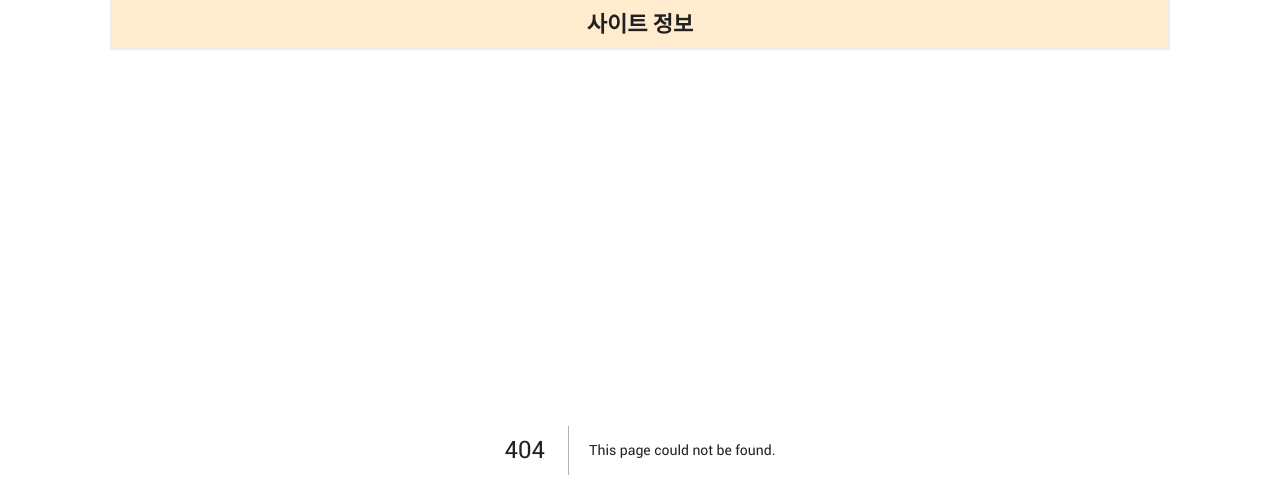
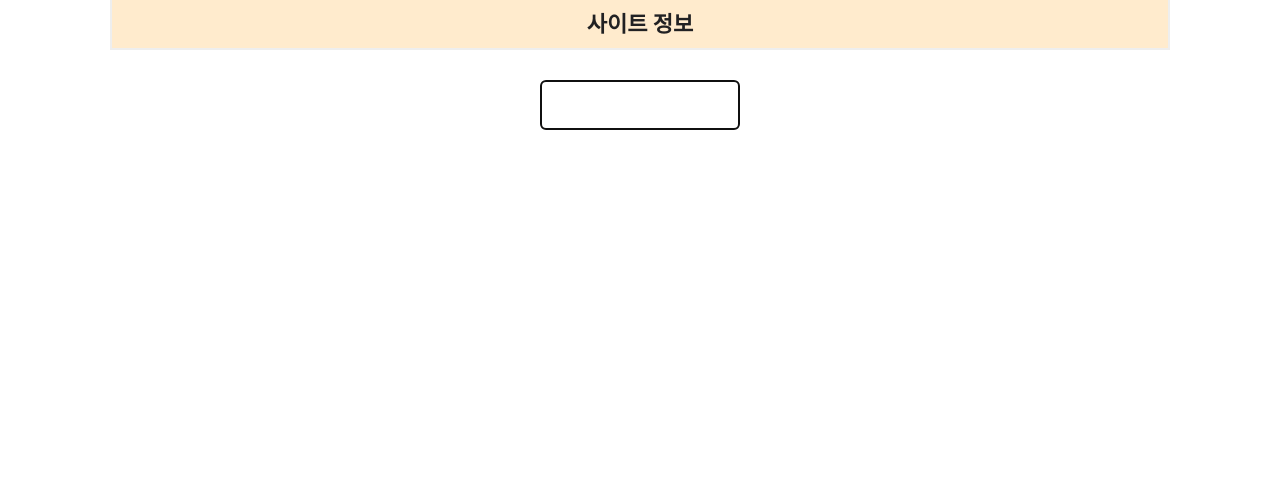
Before and after one commit to khwoo/yujingxue, a Next.js app: page /login in a window 1280 px wide. Before the commit this address had no page. Shown: the top 498 px of the page. Built offline with nearby package versions, Linux system fonts and the light colour scheme; a web font is replaced by a local one.

Commit message:
비밀번호 추가

```diff
--- a/next.config.js
+++ b/next.config.js
@@ -8,5 +8,8 @@ module.exports = {
     },
     compiler: {
         styledComponents: true
+    },
+    env: {
+        customValue: 'khwoo'
     }
 }
--- a/package.json
+++ b/package.json
@@ -6,10 +6,11 @@
     "start": "next start"
   },
   "dependencies": {
-    "next": "latest",
+    "next": "^12.3.4",
     "react": "17.0.2",
+    "react-redux": "^7.1.2-alpha.0",
+    "@reduxjs/toolkit": "^1.9.1",
     "react-dom": "17.0.2",
-
     "typescript": "^4.6.3",
     "@types/react": "^18.0.6",
     "@types/node": "^17.0.25",
--- a/pages/_app.tsx
+++ b/pages/_app.tsx
@@ -2,10 +2,25 @@ import './styles/global.scss'
 import './styles/comm.scss'
 import '@styles/fonts.scss'
 import Layout from "@components/layout/layout";
-export default function App({Component, pageProps}: any) {
+import {useRouter} from 'next/router'
+import {Provider} from 'react-redux'
+import store from '../store'
+
+
+function App({Component, pageProps, stars}: any) {
+
     return (
-        <Layout>
-            <Component {...pageProps}/>
-        </Layout>
+        <Provider store={store}>
+            <Layout>
+                <Component {...pageProps}/>
+            </Layout>
+        </Provider>
     )
 }
+export default App
+
+App.getInitialProps = async(context) => {
+    return {
+        stars: ''
+    }
+}
--- a/pages/_document.tsx
+++ b/pages/_document.tsx
@@ -1,7 +1,7 @@
 import Document, {DocumentContext, Html, Head, Main, NextScript} from "next/document";
-import { ServerStyleSheet } from 'styled-components'
+
 class document extends Document {
-    static async getInitialProps(ctx:DocumentContext) {
+    static async getInitialProps(ctx: DocumentContext) {
         const initialProps = await Document.getInitialProps(ctx)
         return initialProps
     }
@@ -10,6 +10,7 @@ class document extends Document {
         return (
             <Html>
                 <Head>
+                    <title>NextJs</title>
                 </Head>
                 <body>
                 <Main/>
@@ -19,4 +20,5 @@ class document extends Document {
         )
     }
 }
+
 export default document
--- a/pages/components/layout/layout.tsx
+++ b/pages/components/layout/layout.tsx
@@ -1,7 +1,10 @@
 import layoutStyle from '../../styles/Layout.module.scss'
 import Header from '@components/Header/header'
-
+import {useSelector} from 'react-redux'
+import {useRouter} from 'next/router'
 import classNames from "classnames";
+import {setValueState} from "../../../store/features/custom";
+import {useEffect, useState} from "react";
 
 const name = 'Layout Name'
 
@@ -13,13 +16,49 @@ interface LayoutParam {
     title?: string;
 }
 
-export default function Layout(param: LayoutParam) {
+function Layout(param: LayoutParam) {
+    const router = useRouter()
+    const custom = useSelector(setValueState).payload.custom
+    const [loading, setLoading] = useState(true)
+
+
+
+    useEffect(() => {
+
+        router.events.on('routeChangeComplete', () => {
+            setLoading(false)
+        })
+
+        const date = new Date()
+        const _key = date.getMinutes() < 10 ? `0` + date.getMinutes() : date.getMinutes()
+        if (custom.value !== process.env.customValue + _key) {
+            if (router.pathname != '/login') {
+                router.replace('/login')
+            } else {
+                setLoading(false)
+            }
+        }
+    })
+
     return (
         <>
-            <Header/>
-            <div className={"site-Layout"}>
-                {param.children}
-            </div>
+            {!loading ?
+                (
+                    <div>
+                        <Header/>
+                        <div className={"site-Layout"}>
+                            {param.children}
+                        </div>
+                    </div>
+                )
+                    : (
+                        <div style={{margin: "30px"}}>
+                            Loading...
+                        </div>
+                )
+            }
         </>
     )
 }
+
+export default Layout
--- /dev/null
+++ b/pages/login/index.tsx
@@ -0,0 +1,38 @@
+import React from "react";
+import {useEffect, useRef, useState} from "react";
+import { useRouter } from 'next/router'
+import { useDispatch } from 'react-redux'
+import { setValueState } from '../../store/features/custom'
+import loginStyle from '@styles/login.module.scss'
+
+export default function Login() {
+
+    const pwdRef = useRef(null)
+
+    const router = useRouter()
+
+    const dispatch = useDispatch();
+
+    useEffect(() => {
+        pwdRef.current.focus()
+    })
+
+    function changePwdAction(e) {
+        const date = new Date()
+        const _key = date.getMinutes() < 10 ? `0` + date.getMinutes() : date.getMinutes()
+        if(e.target.value === process.env.customValue + _key) {
+            dispatch(setValueState({
+                value: e.target.value
+            }))
+            router.replace('/')
+        }
+    }
+
+    return (
+        <React.Fragment>
+            <div className={loginStyle.loginContainer}>
+                <input className={loginStyle.input} ref={pwdRef} onChange={changePwdAction} defaultValue=""/>
+            </div>
+        </React.Fragment>
+    )
+}
--- /dev/null
+++ b/pages/styles/login.module.scss
@@ -0,0 +1,15 @@
+.loginContainer {
+
+  text-align: center;
+
+  .input {
+    margin: 30px 0;
+    width: 200px;
+    height: 50px;
+    border-radius: 5px;
+    border: 1px solid #343030;
+    padding: 0 20px;
+    font-size: 16px;
+    font-weight: bold;
+  }
+}
--- /dev/null
+++ b/store/features/custom/index.tsx
@@ -0,0 +1,22 @@
+import { createSlice } from '@reduxjs/toolkit'
+
+
+const initialState : any = {
+    value: ''
+}
+
+
+export const customSlice = createSlice({
+    name: 'custom',
+    initialState: initialState,
+    reducers: {
+        setValueState: (state, action) => {
+            state.value = action.payload.value
+            console.log('reduce setValue.')
+        }
+    }
+})
+
+export const { setValueState } = customSlice.actions
+
+export default customSlice.reducer
--- /dev/null
+++ b/store/index.tsx
@@ -0,0 +1,11 @@
+import { TypedUseSelectorHook, useDispatch, useSelector } from 'react-redux'
+import { configureStore } from '@reduxjs/toolkit'
+import customReducer from "./features/custom";
+
+const store = configureStore({
+    reducer: {
+        custom: customReducer
+    }
+})
+
+export default store;
```
Also changed, not shown: 1 other file (tests, documents, lock files or other folders).
